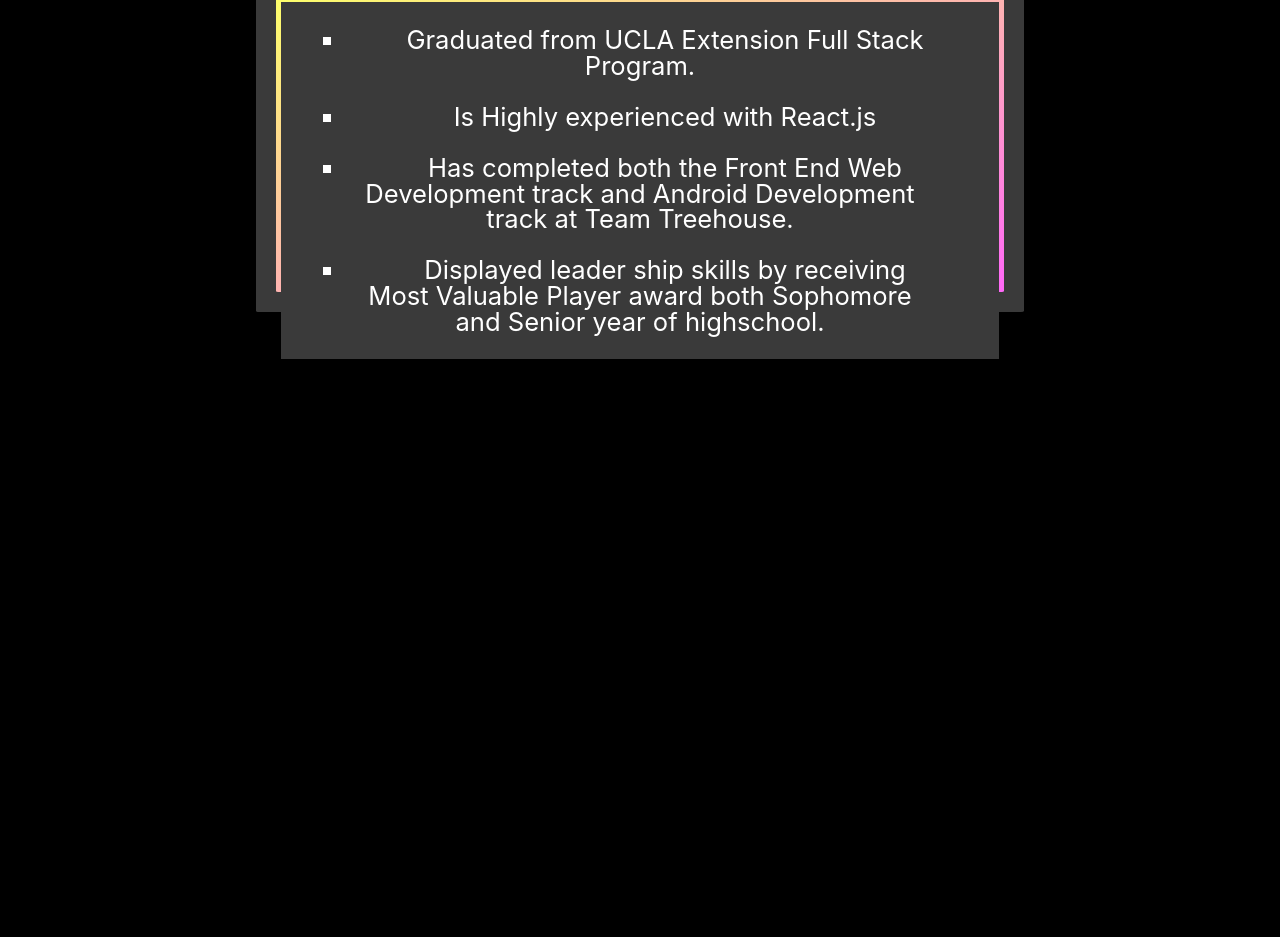
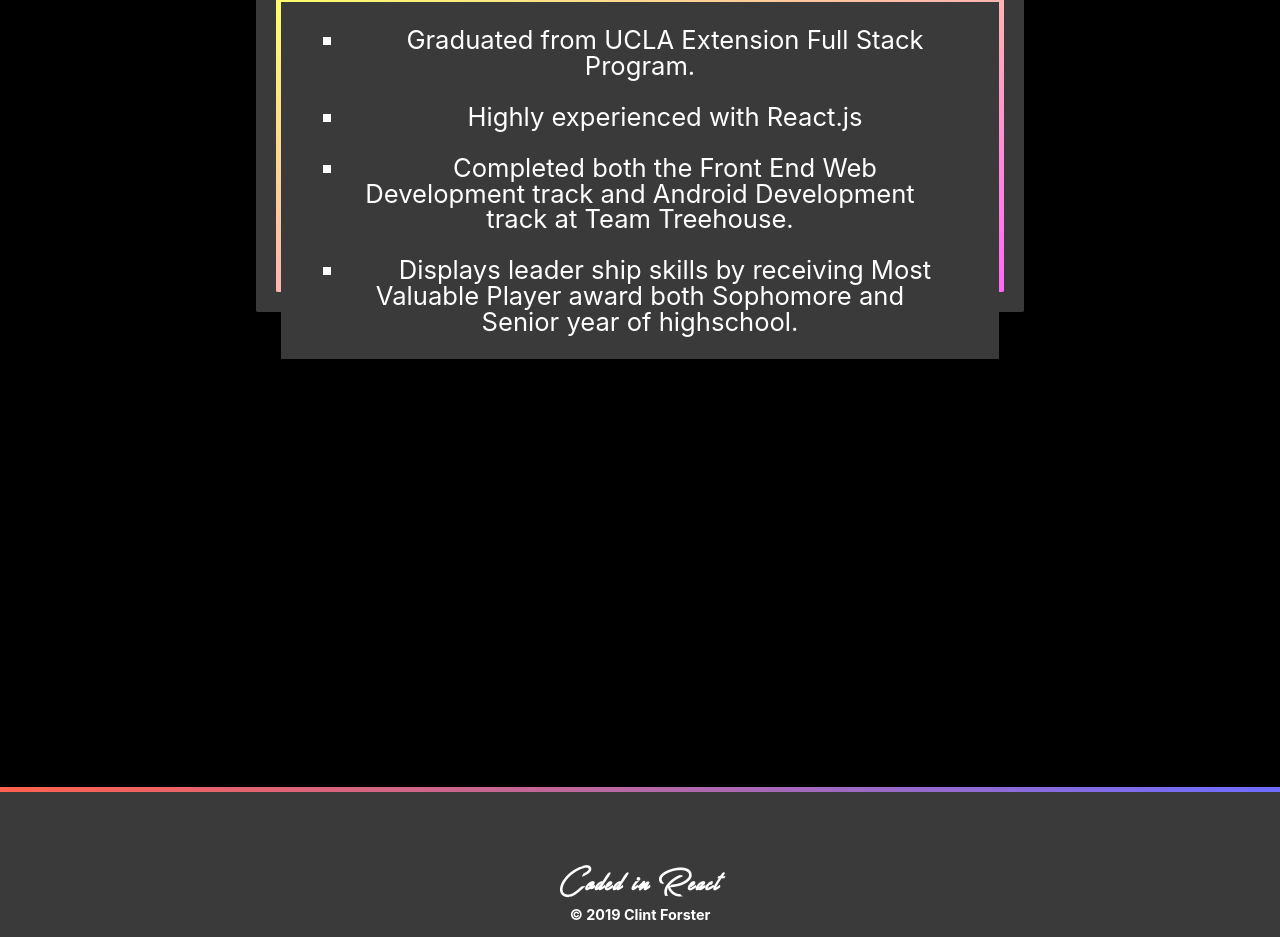
Before and after one commit to clintForster/cfportfolio, a React (Create React App) app in the folder client/: page / in a window 1280 px wide. Shown: the part 1604-2541 px from the top of the page. Before the commit the page ends 2391 px from the top, so only its background shows below. Built offline with nearby package versions, Linux system fonts and the light colour scheme; a web font is replaced by a local one.

Commit message:
working well

```diff
--- a/client/src/components/Footer/Footer.css
+++ b/client/src/components/Footer/Footer.css
@@ -0,0 +1,48 @@
+.footerInitial {
+    filter: invert(100%);
+    background-color: rgb(197,197,197);
+    height: 30px;
+    position: relative;
+    z-index: 30;
+    margin-top: 20px;
+    padding-left: 10px;
+}
+
+.footModule-Border-Wrap1 {
+    height: 150px;
+    margin-bottom: auto;
+    margin-top: auto;
+    background: linear-gradient(to right, rgb(255, 98, 77), rgb(109, 109, 255));
+    padding-top: 5px;
+    box-shadow: 0 10px 30px -6px black;
+    position: relative;
+    z-index: 40;
+  }
+
+
+
+.footer {
+    text-align: white;
+    background-color: rgb(58,58,58);
+    color: white;
+    height: 100%;
+    width: 100%;
+    position: relative;
+    z-index: 20;
+}
+
+#fFont {
+    font-family: "Allegratta Personal Use Regular";
+    margin-bottom: 15px;
+    font-size: 1.3em;
+    letter-spacing: 2px;
+}
+
+.footerP {
+    color: white;
+    font-weight: bold;
+    position: relative;
+    z-index: 30;
+    top: 80px;
+    font-size: .9em;
+}
--- a/client/src/components/Footer/Footer.js
+++ b/client/src/components/Footer/Footer.js
@@ -1,10 +1,18 @@
 import React from "react";
+import initialFont from "../NavBar/initialFont.png";
 import "./Footer.css";
 
 function Footer() {
-    return(
-    <div className="footer">
-        <p>&copy Clint Forster</p>
-    </div>
+    return (
+        <div className="footModule-Border-Wrap1">
+            <div className="footer">
+                <div className="footerShadow"></div>
+                {/* <img className="footerInitial" src={initialFont} alt="initialFont" /> */}
+                <p id="fFont" className="footerP">Coded in React</p>
+                <p className="footerP">&copy; 2019 Clint Forster</p>
+            </div>
+        </div>
     );
 }
+
+export default Footer;
--- a/client/src/components/pages/Home/Content/Content.css
+++ b/client/src/components/pages/Home/Content/Content.css
@@ -101,27 +101,27 @@
 #NYA {
     opacity: 1;
     visibility: visible;
-    transition: all 0.7s ease-in-out;
+    transition: all 0.3s ease-in-out;
     transform: translate(0px, 25px);
 }
 
 #FSD {
     opacity: 1;
     visibility: visible;
-    transition: all 1.4s ease-in-out;
+    transition: all 0.7s ease-in-out;
     transform: translate(0px, 25px);
 }
 
 #noNYA {
     opacity: 0;
     visibility: hidden;
-    transition: all 1.4s ease-in-out;
+    transition: all 0.7s ease-in-out;
 }
 
 #noFSD {
     opacity: 0;
     visibility: hidden;
-    transition: all 0.7s ease-in-out;
+    transition: all 0.3s ease-in-out;
 }
 
 .pTag {
--- a/client/src/components/pages/Home/Content/Content.js
+++ b/client/src/components/pages/Home/Content/Content.js
@@ -39,16 +39,16 @@
                             </li>
                             <br></br>
                             <li>
-                                Is Highly experienced with React.js
+                                Highly experienced with React.js
                             </li>
                             <br></br>
                             <li>
-                                Has completed both the Front End Web Development track and Android
+                                Completed both the Front End Web Development track and Android
 Development track at Team Treehouse.
                             </li>
                             <br></br>
                             <li>
-                                Displayed leader ship skills by receiving Most
+                                Displays leader ship skills by receiving Most
 Valuable Player award both Sophomore and Senior year of highschool.
                             </li>
                         </ul>
--- a/client/src/components/pages/Home/Home.js
+++ b/client/src/components/pages/Home/Home.js
@@ -1,6 +1,7 @@
 import React, { Component } from "react";
 import Title from "../../Title/Title.js";
 import Content from "./Content/Content.js";
+import Footer from "../../Footer/Footer.js";
 import "./Home.css";
 
 class Home extends Component {
@@ -27,6 +28,7 @@
                 <Content
                 scrollValue={this.state.currentScrollHeight}
                 />
+                <Footer/>
             </div>
         );
     }
```
